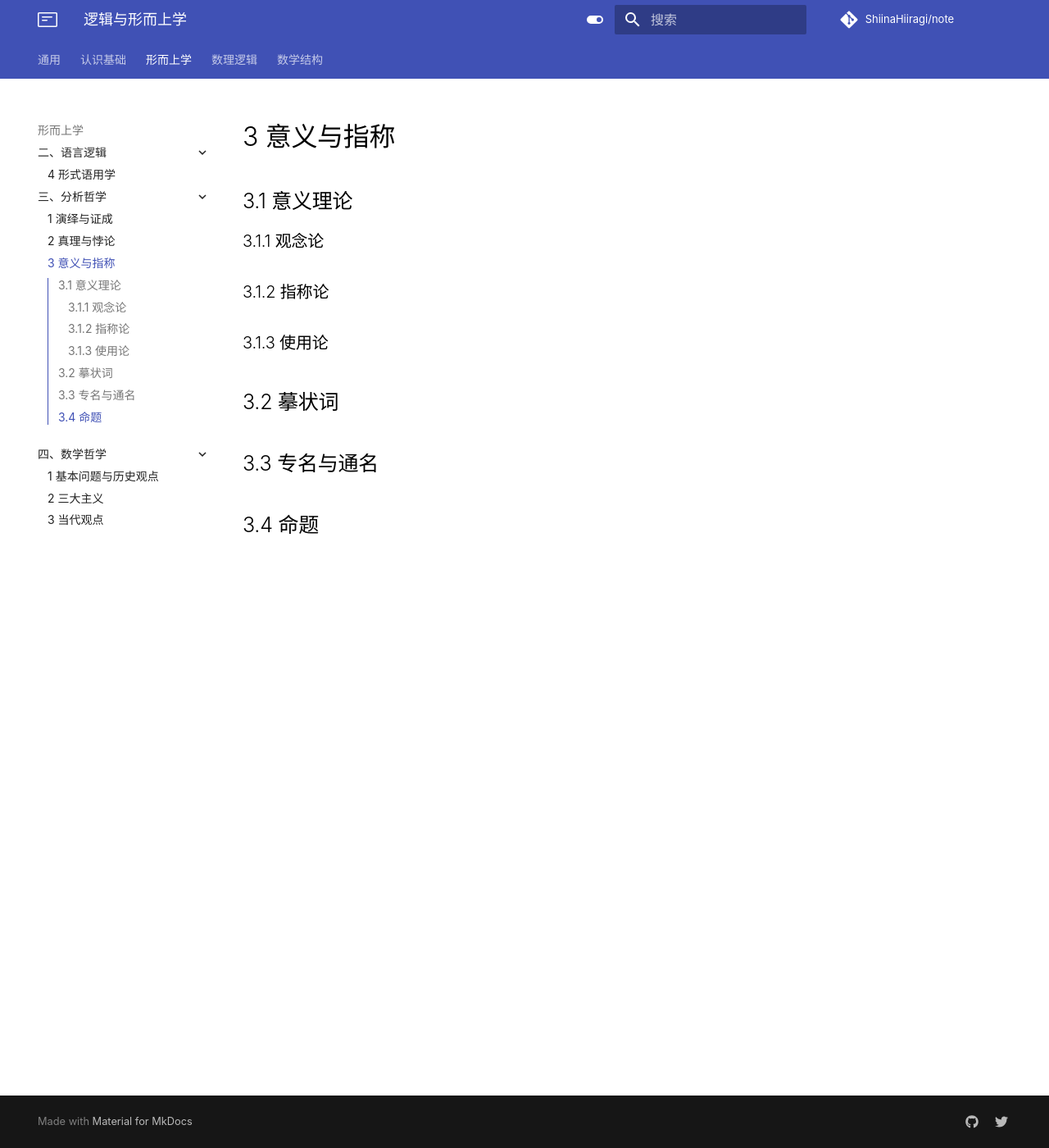
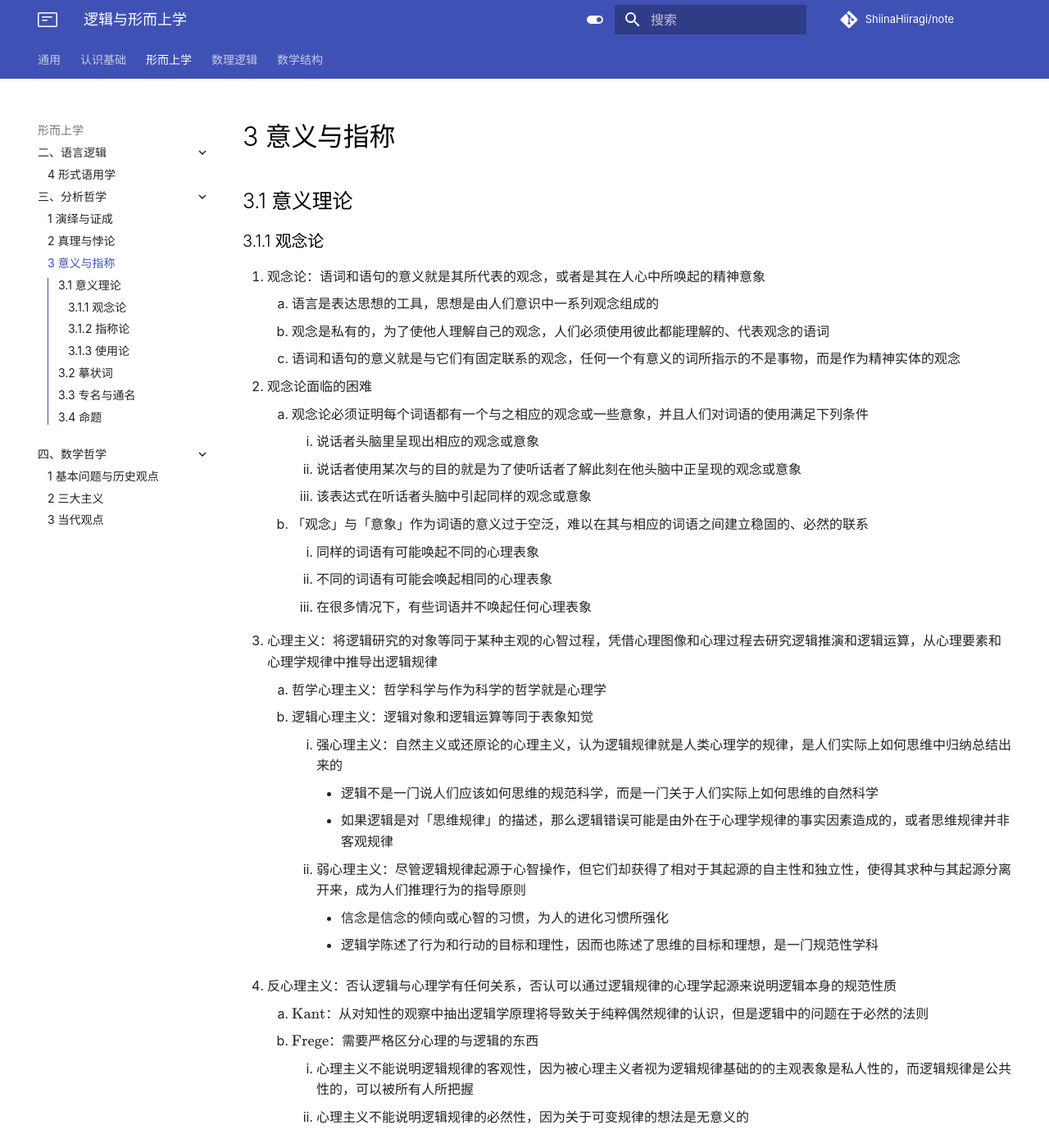
Before and after one commit to ShiinaHiiragi/note, an MkDocs documentation site: the page built from docs/meta/logic/mean.md, in a window 1280 px wide and 1400 px high. Shown: the whole window at 82% size. Built offline with MkDocs 1.6.1 and Material for MkDocs 9.7.7, drawn with Linux system fonts in a browser that asks for light colours; comment, search, counter and statistics services are not loaded.

Commit message:
mean some

```diff
--- a/docs/meta/logic/mean.md
+++ b/docs/meta/logic/mean.md
@@ -2,6 +2,33 @@
 
 ## 3.1 意义理论
 ### 3.1.1 观念论
+1. 观念论：语词和语句的意义就是其所代表的观念，或者是其在人心中所唤起的精神意象
+    1. 语言是表达思想的工具，思想是由人们意识中一系列观念组成的
+    2. 观念是私有的，为了使他人理解自己的观念，人们必须使用彼此都能理解的、代表观念的语词
+    3. 语词和语句的意义就是与它们有固定联系的观念，任何一个有意义的词所指示的不是事物，而是作为精神实体的观念
+2. 观念论面临的困难
+    1. 观念论必须证明每个词语都有一个与之相应的观念或一些意象，并且人们对词语的使用满足下列条件
+        1. 说话者头脑里呈现出相应的观念或意象
+        2. 说话者使用某次与的目的就是为了使听话者了解此刻在他头脑中正呈现的观念或意象
+        3. 该表达式在听话者头脑中引起同样的观念或意象
+    2. 「观念」与「意象」作为词语的意义过于空泛，难以在其与相应的词语之间建立稳固的、必然的联系
+        1. 同样的词语有可能唤起不同的心理表象
+        2. 不同的词语有可能会唤起相同的心理表象
+        3. 在很多情况下，有些词语并不唤起任何心理表象
+3. 心理主义：将逻辑研究的对象等同于某种主观的心智过程，凭借心理图像和心理过程去研究逻辑推演和逻辑运算，从心理要素和心理学规律中推导出逻辑规律
+    1. 哲学心理主义：哲学科学与作为科学的哲学就是心理学
+    2. 逻辑心理主义：逻辑对象和逻辑运算等同于表象知觉
+        1. 强心理主义：自然主义或还原论的心理主义，认为逻辑规律就是人类心理学的规律，是人们实际上如何思维中归纳总结出来的
+            - 逻辑不是一门说人们应该如何思维的规范科学，而是一门关于人们实际上如何思维的自然科学
+            - 如果逻辑是对「思维规律」的描述，那么逻辑错误可能是由外在于心理学规律的事实因素造成的，或者思维规律并非客观规律
+        2. 弱心理主义：尽管逻辑规律起源于心智操作，但它们却获得了相对于其起源的自主性和独立性，使得其求种与其起源分离开来，成为人们推理行为的指导原则
+            - 信念是信念的倾向或心智的习惯，为人的进化习惯所强化
+            - 逻辑学陈述了行为和行动的目标和理性，因而也陈述了思维的目标和理想，是一门规范性学科
+4. 反心理主义：否认逻辑与心理学有任何关系，否认可以通过逻辑规律的心理学起源来说明逻辑本身的规范性质
+    1. $\text{Kant}$：从对知性的观察中抽出逻辑学原理将导致关于纯粹偶然规律的认识，但是逻辑中的问题在于必然的法则
+    2. $\text{Frege}$：需要严格区分心理的与逻辑的东西
+        1. 心理主义不能说明逻辑规律的客观性，因为被心理主义者视为逻辑规律基础的的主观表象是私人性的，而逻辑规律是公共性的，可以被所有人所把握
+        2. 心理主义不能说明逻辑规律的必然性，因为关于可变规律的想法是无意义的
 
 ### 3.1.2 指称论
 
```
Also changed, not shown: docs/cogn/cogn/think.md (+1 -1 lines), docs/index.md (+1 -1 lines).
